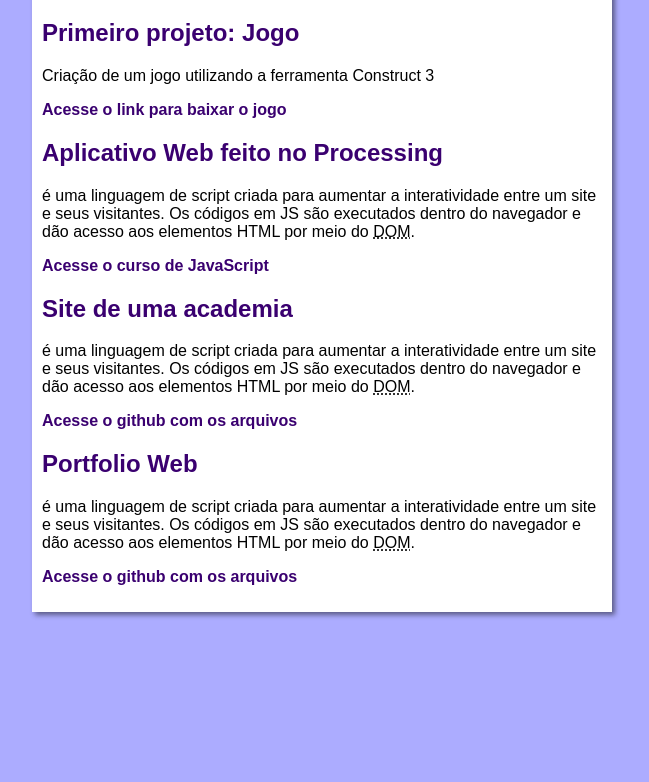
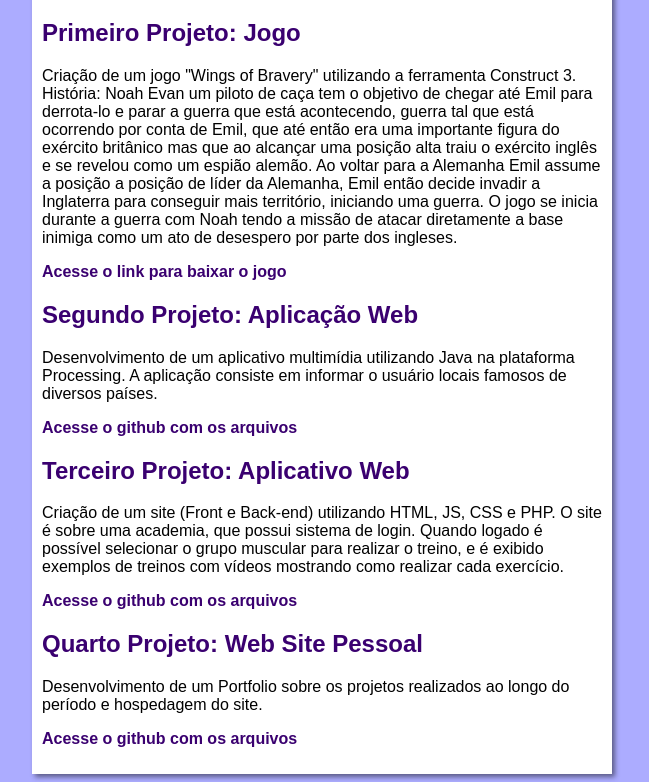
Before and after one commit to gabrielyoshikawa/Portfolio-Website, a plain HTML site: page expcriat.html in a window 1280 px wide. Shown: the part 79-861 px from the top of the page, without its empty margins (318-967 px from the left). Before the commit the page ends 800 px from the top, so only its background shows below. Drawn offline with Linux system fonts and the light colour scheme.

Commit message:
change expcriat

```diff
--- a/expcriat.html
+++ b/expcriat.html
@@ -39,24 +39,24 @@ a {
             <h1>Projetos Experiência Criativa</h1>
         </header>
         <article>
-            <h2>Primeiro projeto: Jogo</h2>
-            <p>Criação de um jogo utilizando a ferramenta Construct 3</p>
+            <h2>Primeiro Projeto: Jogo</h2>
+            <p>Criação de um jogo "Wings of Bravery" utilizando a ferramenta Construct 3. História: Noah Evan um piloto de caça tem o objetivo de chegar até Emil para derrota-lo e parar a guerra que está acontecendo, guerra tal que está ocorrendo por conta de Emil, que até então era uma importante figura do exército britânico mas que ao alcançar uma posição alta traiu o exército inglês e se revelou como um espião alemão. Ao voltar para a Alemanha Emil assume a posição a posição de líder da Alemanha, Emil então decide invadir a Inglaterra para conseguir mais território, iniciando uma guerra. O jogo se inicia durante a guerra com Noah tendo a missão de atacar diretamente a base inimiga como um ato de desespero por parte dos ingleses.</p>
             <p><a href="projetos/projeto_Aviao123.apresentacao.c3p">Acesse o link para baixar o jogo</a></p>
         </article>
         <article>
-            <h2>Aplicativo Web feito no Processing</h2>
-            <p>é uma linguagem de script criada para aumentar a interatividade entre um site e seus visitantes. Os códigos em JS são executados dentro do navegador e dão acesso aos elementos HTML por meio do <abbr title="Document Object Model">DOM</abbr>.</p>
-            <p><a href="curso-js.html">Acesse o curso de JavaScript</a></p>
+            <h2>Segundo Projeto: Aplicação Web</h2>
+            <p>Desenvolvimento de um aplicativo multimídia utilizando Java na plataforma Processing. A aplicação consiste em informar o usuário locais famosos de diversos países.</p>
+            <p><a href="https://github.com/gabrielyoshikawa/Web-App">Acesse o github com os arquivos</a></p>
         </article>
         <article>
-            <h2>Site de uma academia</h2>
-            <p>é uma linguagem de script criada para aumentar a interatividade entre um site e seus visitantes. Os códigos em JS são executados dentro do navegador e dão acesso aos elementos HTML por meio do <abbr title="Document Object Model">DOM</abbr>.</p>
+            <h2>Terceiro Projeto: Aplicativo Web</h2>
+            <p>Criação de um site (Front e Back-end) utilizando HTML, JS, CSS e PHP. O site é sobre uma academia, que possui sistema de login. Quando logado é possível selecionar o grupo muscular para realizar o treino, e é exibido exemplos de treinos com vídeos mostrando como realizar cada exercício.</p>
             <p><a href="https://github.com/gabrielyoshikawa/User-Login-System
                 ">Acesse o github com os arquivos</a></p>
         </article>
         <article>
-            <h2>Portfolio Web</h2>
-            <p>é uma linguagem de script criada para aumentar a interatividade entre um site e seus visitantes. Os códigos em JS são executados dentro do navegador e dão acesso aos elementos HTML por meio do <abbr title="Document Object Model">DOM</abbr>.</p>
+            <h2>Quarto Projeto: Web Site Pessoal</h2>
+            <p>Desenvolvimento de um Portfolio sobre os projetos realizados ao longo do período e hospedagem do site.</p>
             <p><a href="https://github.com/gabrielyoshikawa/Portfolio-Website">Acesse o github com os arquivos</a></p>
         </article>
     </main>
```
